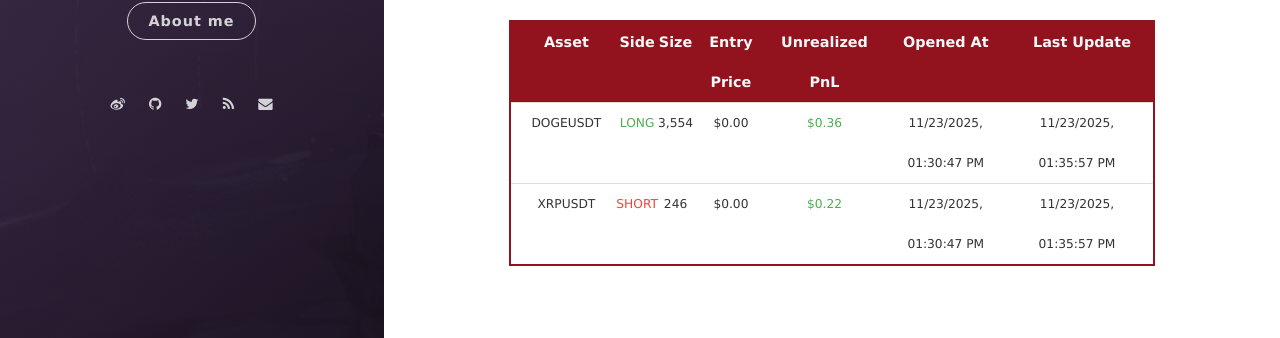
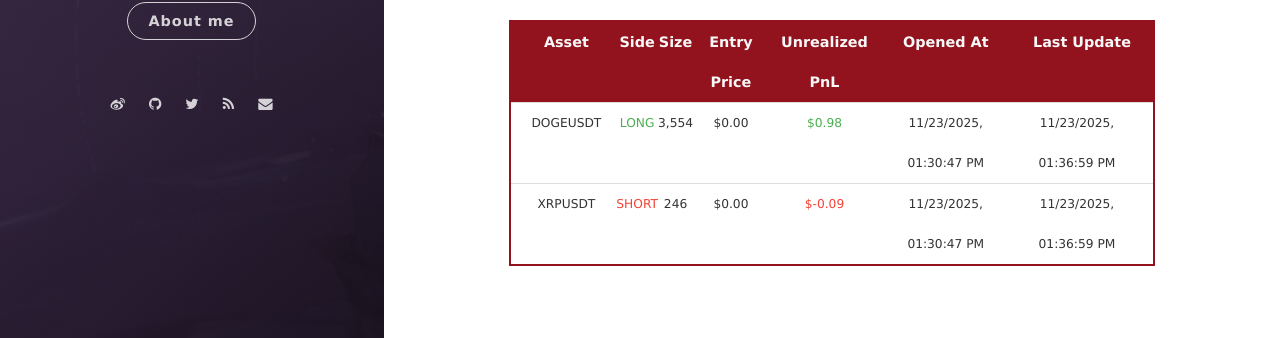
Before and after one commit to leeyegy/leeyegy.github.io, a Jekyll site: the page built from live-trading.html, in a window 1280 px wide and 945 px high. Shown: the part 579-917 px from the top of the window. Built offline with Jekyll 4.4.1, drawn with Linux system fonts in a browser that asks for light colours; nearby versions of some CDN libraries.

Commit message:
AccountMonitor: refresh positions 2025-11-23T21:36:59+08:00

```diff
--- a/assets/data/binance/positions.json
+++ b/assets/data/binance/positions.json
@@ -4,17 +4,17 @@
     "side": "LONG",
     "size": 3554.0,
     "entryPrice": 0.0,
-    "unrealizedPnl": 0.35500906,
+    "unrealizedPnl": 0.97781202,
     "openedAt": "2025-11-23T21:30:47+08:00",
-    "reportedAt": "2025-11-23T21:35:57+08:00"
+    "reportedAt": "2025-11-23T21:36:59+08:00"
   },
   {
     "symbol": "XRPUSDT",
     "side": "SHORT",
     "size": 246.0,
     "entryPrice": 0.0,
-    "unrealizedPnl": 0.2214,
+    "unrealizedPnl": -0.09391542,
     "openedAt": "2025-11-23T21:30:47+08:00",
-    "reportedAt": "2025-11-23T21:35:57+08:00"
+    "reportedAt": "2025-11-23T21:36:59+08:00"
   }
 ]
```
